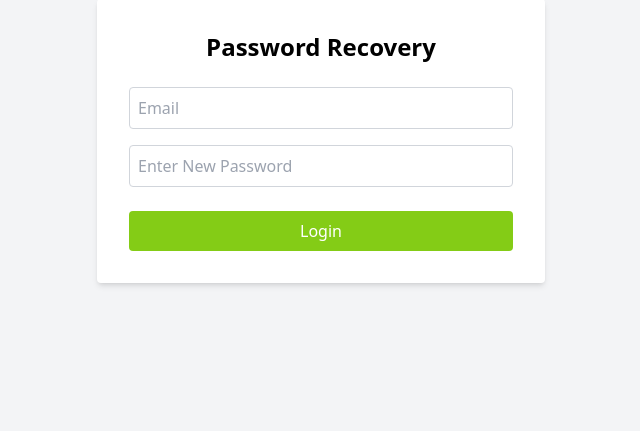
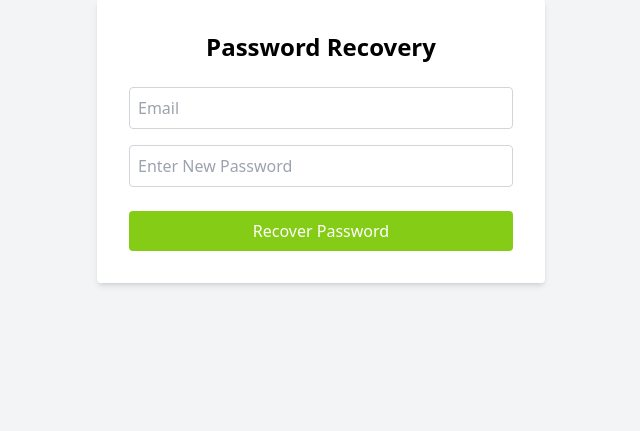
Before and after one commit to mh-shihan/Internet-Prgramming-UU, a PHP site: page /password-recovery.php in a window 1280 px wide. Shown: the part 73-504 px from the top of the page, without its empty margins (319-959 px from the left). Run offline with PHP 8.4, Linux system fonts and the light colour scheme; some libraries are stand-ins or nearby versions.

Commit message:
Update password-recovery.php

```diff
--- a/Assignment/Assignment-3/password-recovery.php
+++ b/Assignment/Assignment-3/password-recovery.php
@@ -27,7 +27,7 @@
                 class="w-full p-2 border border-gray-300 rounded mb-6" required>
 
             <button type="submit"
-                class="w-full bg-lime-500 text-white py-2 rounded hover:bg-lime-600 transition">Login</button>
+                class="w-full bg-lime-500 text-white py-2 rounded hover:bg-lime-600 transition">Recover Password</button>
         </form>
     </div>
 </div>
```
